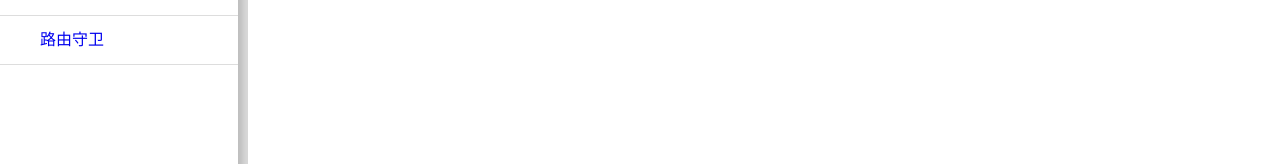
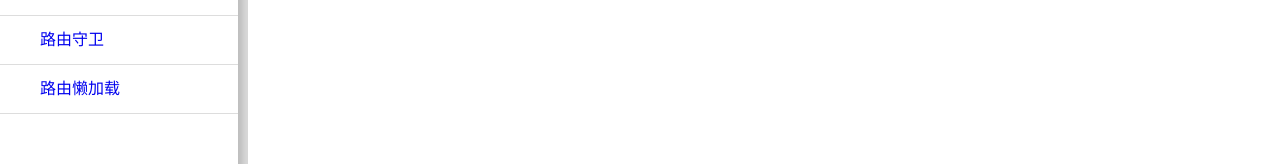
Before and after one commit to cyonline/vue, a Vue app: page / in a window 1280 px wide. Shown: the part 277-441 px from the top of the page. Built offline with nearby package versions, Linux system fonts and the light colour scheme.

Commit message:
路由改成了懒加载

```diff
--- a/src/components/pages/page_1.vue
+++ b/src/components/pages/page_1.vue
@@ -19,6 +19,7 @@ export default {
         { txt: "重定向和别名", path: "/page_1/c" },
         { txt: "路由传参", path: "/page_1/d" },
         { txt: "路由守卫", path: "/page_1/e" },
+        { txt: "路由懒加载", path: "/page_1/f" },
       ]
     };
   }
--- /dev/null
+++ b/src/components/pages/page_1/fComponent.vue
@@ -0,0 +1,12 @@
+<template>
+  <div class="page1_f">
+    <h2>路由懒加载</h2>
+  </div>
+</template>
+<script>
+export default {
+  data (){
+    return {}
+  }
+}
+</script>
```
Also changed, not shown: src/router.js (+7 -2 lines).
